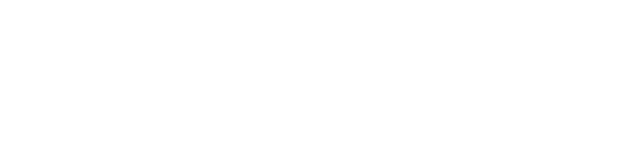
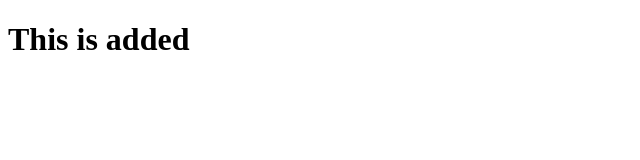
Before and after one commit to neelbardoliya17/Demorepo1, a plain HTML site: page index.html in a window 1280 px wide. Shown: the whole page, without its empty margins (0-640 px from the left). Drawn offline with Linux system fonts and the light colour scheme.

Commit message:
Fix the bug

```diff
--- a/index.html
+++ b/index.html
@@ -7,5 +7,6 @@
     <title>This is my issue1 title 4 -c7</title>
 </head>
 <body>
+<h1>This is added</h1>
 </body>
 </html>
```
